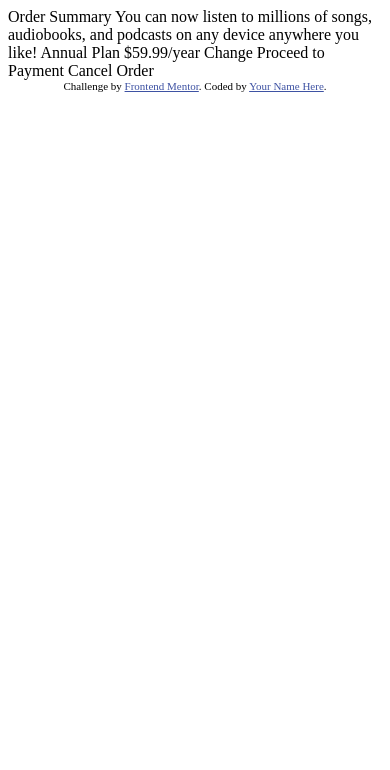
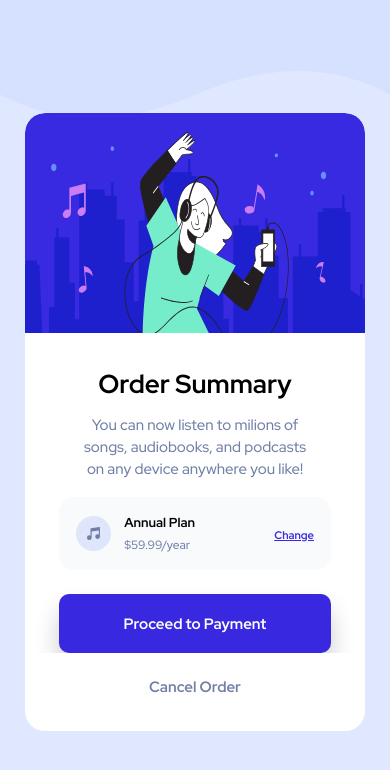
Before and after one commit to MatheusMorilha/order-summary-component-main, a plain HTML site: page index.html in a window 390 px wide. Drawn offline with Linux system fonts and the light colour scheme.

Commit message:
Desafio Concluido

```diff
--- /dev/null
+++ b/@media-query.css
@@ -0,0 +1,72 @@
+@media (max-width: 550px){
+    .container{
+        width: 400px;
+        height: auto;
+    }
+
+    .image>img{
+        width: 100%;
+        height: 26vh;
+    }
+
+    .plan>img{
+        width: 40px;
+        height: 40px;
+    }
+
+    .planType>h3{
+        font-size: 15px;
+    }
+
+    .planType>p{
+        font-size: 15px;
+        color: hsl(224, 23%, 55%);
+    }
+
+    .buttonPayment{
+        height: 7vh;
+    }
+
+}
+
+@media (max-width: 440px){
+    .container{
+        width: 340px;
+        height: auto;
+    }
+
+    .title>h1{
+        font-size: 26px;
+    }
+
+    .text>p{
+        font-size: 15px;
+        line-height: 22px;
+    }
+
+    .plan>img{
+        width: 35px;
+        height: 35px;
+    }
+
+    .planType>h3{
+        font-size: 13px;
+    }
+
+    .planType>p{
+        font-size: 12px;
+        color: hsl(224, 23%, 55%);
+    }
+
+    .changeOption>a{
+        font-size: 11px;
+        font-weight: bold;
+    }
+
+    .buttonPayment{
+        width: 80%;
+        height: 7vh;
+        border-radius: 10px;
+    }
+
+}
--- a/index.html
+++ b/index.html
@@ -5,18 +5,23 @@
   <meta name="viewport" content="width=device-width, initial-scale=1.0"> <!-- displays site properly based on user's device -->
 
   <link rel="icon" type="image/png" sizes="32x32" href="./images/favicon-32x32.png">
+  <link rel="stylesheet" href="style.css">
+  <link rel="stylesheet" href="./@media-query.css">
+  <link rel="preconnect" href="https://fonts.googleapis.com">
+  <link rel="preconnect" href="https://fonts.gstatic.com" crossorigin>
+  <link href="https://fonts.googleapis.com/css2?family=Red+Hat+Display:wght@500;700;900&display=swap" rel="stylesheet">
 
   <title>Frontend Mentor | Order summary card</title>
 
-  <!-- Feel free to remove these styles or customise in your own stylesheet 👍 -->
+  <!-- Feel free to remove these styles or customise in your own stylesheet 👍
   <style>
     .attribution { font-size: 11px; text-align: center; }
     .attribution a { color: hsl(228, 45%, 44%); }
-  </style>
+  </style> -->
 </head>
 <body>
 
-  Order Summary
+  <!-- Order Summary
 
   You can now listen to millions of songs, audiobooks, and podcasts on any
   device anywhere you like!
@@ -32,6 +37,37 @@
   <div class="attribution">
     Challenge by <a href="https://www.frontendmentor.io?ref=challenge" target="_blank">Frontend Mentor</a>.
     Coded by <a href="#">Your Name Here</a>.
+  </div> -->
+
+  <div class="container">
+    <div class="image">
+      <img src="./images/illustration-hero.svg" alt="">
+    </div>
+    <div class="title">
+      <h1>Order Summary</h1>
+    </div>
+    <div class="text">
+      <p>You can now listen to milions of songs, audiobooks, and podcasts on any device anywhere you like!</p>
+    </div>
+    <div class="containerPlan">
+      <div class="plan">
+        <img src="./images/icon-music.svg" alt="">
+        <div class="planType">
+          <h3>Annual Plan</h3>
+          <p>$59.99/year</p>
+        </div>
+    </div>
+      <div class="changeOption"><a href="#">Change</a></div>
+    </div>
+    <div class="button">
+      <div class="buttonPayment">
+        <h3>Proceed to Payment</h3>
+      </div>
+    </div>
+    <div class="cancelOption">
+      <h3>Cancel Order</h3>
+    </div>
   </div>
+
 </body>
 </html>
--- /dev/null
+++ b/style.css
@@ -0,0 +1,177 @@
+@import url('https://fonts.googleapis.com/css2?family=Red+Hat+Display:wght@500;700;900&display=swap');
+
+
+*{
+    margin: 0;
+    padding: 0;
+    overflow: hidden;
+}
+
+body{
+    background-color: hsl(225, 100%, 94%);
+    background-image: url(./images/pattern-background-desktop.svg);
+    background-size: 100%;
+    background-repeat: no-repeat;
+    width: 100%;
+    height: 100vh;
+    display: flex;
+    align-items: center;
+    justify-content: center;
+    font-family: 'Red Hat Display', sans-serif;
+}
+
+.container{
+    background-color: white;
+    width: 450px;
+    height: auto;
+    display: flex;
+    flex-direction: column;
+    align-items: center;
+    border-radius: 20px;
+}
+
+.image{
+    display: flex;
+    align-items: center;
+    justify-content: center;
+    width: 100%;
+    height: auto;
+}
+
+.image>img{
+    width: 100%;
+    height: 23vh;
+    border-radius: 20px 20px 0px 0px;
+}
+
+.title{
+    display: flex;
+    align-items: center;
+    justify-content: center;
+    width: 100%;
+    height: auto;
+    padding-top: 10%;
+}
+
+.title>h1{
+    font-size: 30px;
+}
+
+.text{
+    display: flex;
+    align-items: center;
+    justify-content: center;
+    width: 100%;
+    height: auto;
+    padding: 4% 0% 5% 0%;
+}
+
+.text>p{
+    color: hsl(224, 23%, 55%);
+    display: flex;
+    align-items: center;
+    justify-content: center;
+    width: 70%;
+    font-size: 17px;
+    line-height: 25px;
+    text-align: center;
+}
+
+.containerPlan{
+    background-color: hsla(224, 23%, 55%, 0.042);
+    border-radius: 15px;
+    display: flex;
+    align-items: center;
+    justify-content: space-between;
+    width: 70%;
+    height: auto;
+    padding: 5%;
+}
+
+.plan{
+    display: flex;
+    align-items: center;
+    justify-content: space-between;
+    width: 50%;
+    height: auto;
+}
+
+.plan>img{
+    width: 50px;
+    height: 50px;
+}
+
+.planType{
+    display: flex;
+    flex-direction: column;
+    row-gap: 6px;
+}
+
+.planType>h3{
+    font-size: 17px;
+}
+
+.planType>p{
+    color: hsl(224, 23%, 55%);
+}
+
+.changeOption>a{
+    font-size: 15px;
+    font-weight: bold;
+    color: hsl(245, 75%, 52%);
+}
+
+.changeOption>a:hover{
+    text-decoration: none;
+    color: hsl(245, 85%, 69%);
+    cursor: pointer;
+}
+
+.button{
+    display: flex;
+    align-items: center;
+    justify-content: center;
+    width: 100%;
+    height: auto;
+    padding-top: 7%;
+}
+
+.buttonPayment{
+    display: flex;
+    align-items: center;
+    justify-content: center;
+    background-color: hsl(245, 75%, 52%);
+    box-shadow: 0px 16px 24px rgba(0, 0, 0, 0.2);
+    width: 80%;
+    height: 5.5vh;
+    border-radius: 10px;
+}
+
+.buttonPayment:hover{
+    background-color: hsl(245, 85%, 69%);
+    cursor: pointer;
+}
+
+.buttonPayment>h3{
+    font-size: 15px;
+    color: white;
+}
+
+.cancelOption{
+    display: flex;
+    align-items: center;
+    justify-content: center;
+    width: 100%;
+    height: auto;
+    padding: 7% 0% 10% 0%;
+}
+
+.cancelOption>h3{
+    font-size: 15px;
+    color: hsl(224, 23%, 55%);
+}
+
+.cancelOption>h3:hover{
+    color: black;
+    cursor: pointer;
+}
```
